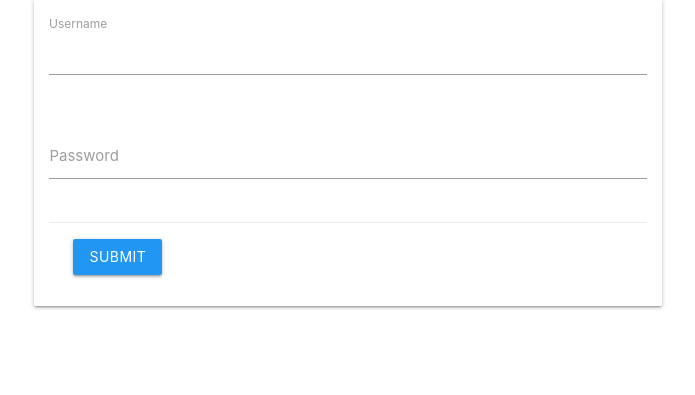
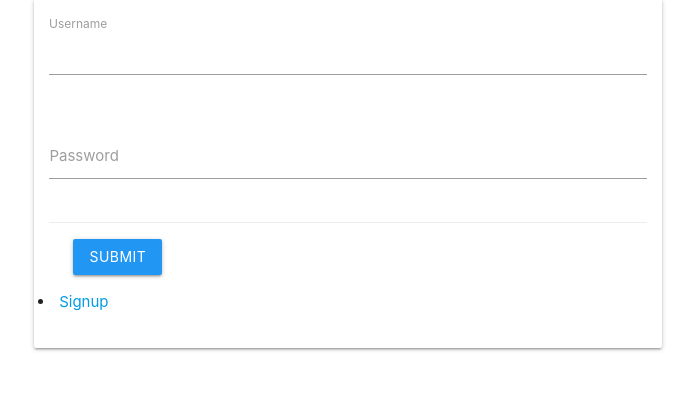
Before and after one commit to crowbar72/COMP3613_Project, a Flask app: page /login in a window 1280 px wide. Shown: the part 73-468 px from the top of the page, without its empty margins (292-987 px from the left). Run offline with Flask 2, Linux system fonts and the light colour scheme.

Commit message:
login to signup

```diff
--- a/App/templates/login.html
+++ b/App/templates/login.html
@@ -36,6 +36,11 @@
 <div class="card-action">
 <input type="submit" class="blue text-white btn">
 </div>
+
+<div class="row">
+    <li><a href="/signup">Signup</a></li>
+</div>
+
 </form>
 </main>
 {% endblock %}
```
